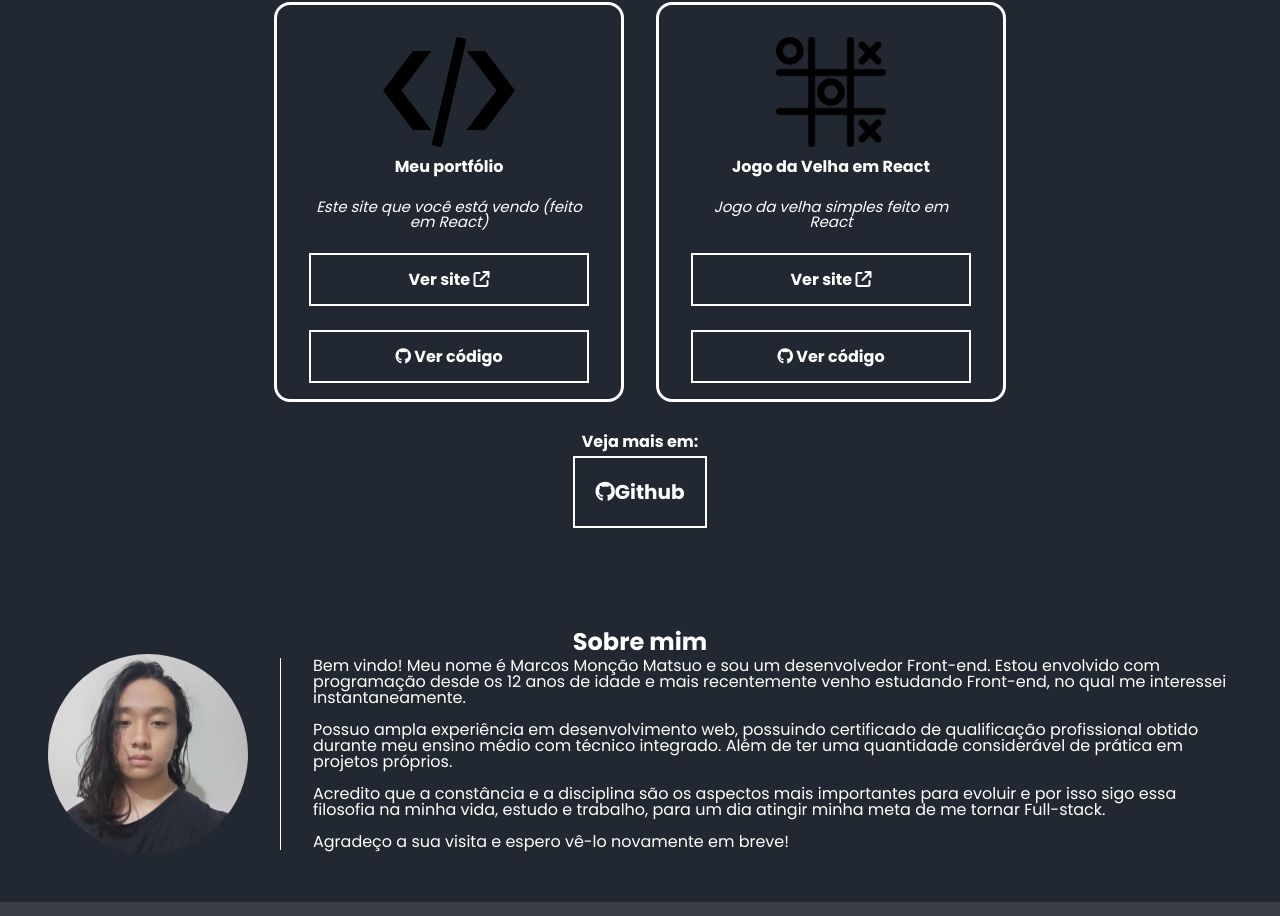
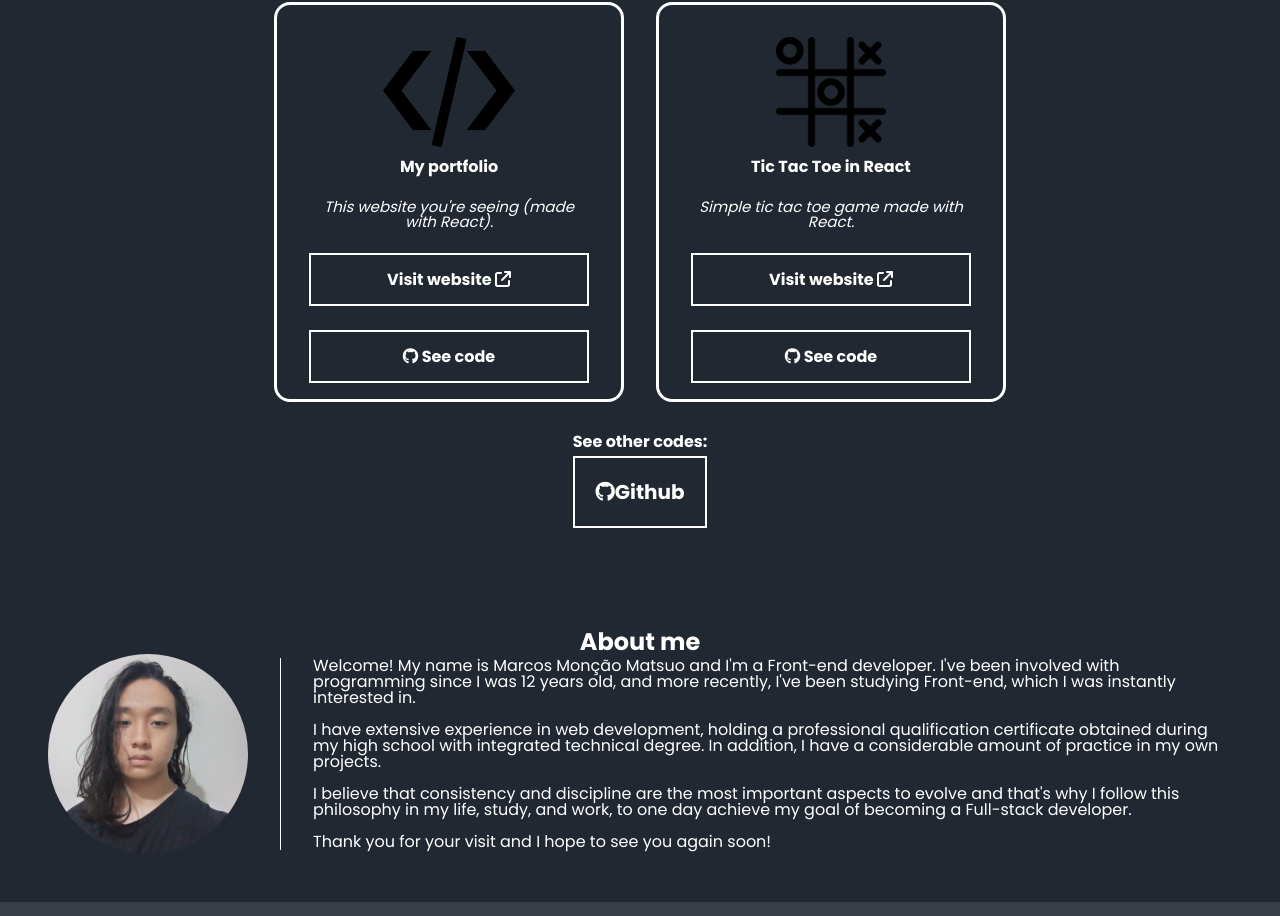
Before and after one commit to MarcMatsuo/portfolio-react, a React (Create React App) app: page / in a window 1280 px wide. Shown: the part 1780-2696 px from the top of the page. Built offline with nearby package versions, Linux system fonts and the light colour scheme.

Commit message:
Colocando tradução para inglês

```diff
--- a/src/App.js
+++ b/src/App.js
@@ -6,7 +6,10 @@ import Inicio from './components/Inicio';
 import Italic from './components/Italic';
 import Projetos from './components/Projetos';
 
+import { useTranslation } from 'react-i18next';
+
 function App() {
+  const {t} = useTranslation()
   return (
     <div className='app'>
       <Header />
@@ -15,8 +18,8 @@ function App() {
       <Projetos />
       <About />
       <footer style={{textAlign: "center", backgroundColor: "#393E46", padding: "1em"}}>
-        <Italic>Contato: mmatsuo460@gmail.com</Italic>
-        <Italic>Desenvolvido por Marcos Matsuo</Italic>
+        <Italic>{t('Contato')}: mmatsuo460@gmail.com</Italic>
+        <Italic>{t('Desenvolvido por')} Marcos Matsuo</Italic>
       </footer>
     </div>
   );
--- a/src/components/About/index.jsx
+++ b/src/components/About/index.jsx
@@ -2,20 +2,20 @@ import React from 'react';
 import Bold from '../Bold';
 import './About.css'
 import me from '../../img/eu.jpeg'
+import { useTranslation } from 'react-i18next';
 
 const About = () => {
+    const { t } = useTranslation()
+
     return (
         <div className='about'>
-            <Bold fontSize="24px">Sobre mim</Bold>
+            <Bold fontSize="24px">{t('Sobre mim')}</Bold>
             <div className='about__content'>
                 <img src={me} alt="Eu" />
-                <p className='about__text'>Bem vindo! Meu nome é Marcos Monção Matsuo
-                e sou um desenvolvedor Front-end. Estou envolvido com programação desde os 12 anos de idade e mais recentemente
-                venho estudando Front-end, no qual me interessei instantaneamente.<br /><br /> Possuo ampla experiência em desenvolvimento web,
-                possuindo certificado de qualificação profissional obtido durante meu ensino médio com técnico integrado.
-                Além de ter uma quantidade considerável de prática em projetos próprios.<br /><br />Acredito que a constância e a disciplina
-                são os aspectos mais importantes para evoluir e por isso sigo essa filosofia na minha vida, estudo e trabalho, para um dia
-                atingir minha meta de me tornar Full-stack.<br /><br />Agradeço a sua visita e espero vê-lo novamente em breve!</p>
+                <p className='about__text'>{t(`Bem vindo! Meu nome é Marcos Monção Matsuo e sou um desenvolvedor Front-end. Estou envolvido com programação desde os 12 anos de idade e mais recentemente venho estudando Front-end, no qual me interessei instantaneamente.`)}
+                <br /><br /> {t(`Possuo ampla experiência em desenvolvimento web, possuindo certificado de qualificação profissional obtido durante meu ensino médio com técnico integrado. Além de ter uma quantidade considerável de prática em projetos próprios.`)}
+                <br /><br /> {t(`Acredito que a constância e a disciplina são os aspectos mais importantes para evoluir e por isso sigo essa filosofia na minha vida, estudo e trabalho, para um dia atingir minha meta de me tornar Full-stack.`)}
+                <br /><br /> {t(`Agradeço a sua visita e espero vê-lo novamente em breve!`)}</p>
             </div>
         </div>
     );
--- a/src/components/Card/index.jsx
+++ b/src/components/Card/index.jsx
@@ -3,14 +3,16 @@ import ImagemNome from '../ImagemNome';
 import Italic from '../Italic';
 import Link from '../Link';
 import './Card.css'
+import {useTranslation} from "react-i18next"
 
 const Card = (props) => {
+    const { t } = useTranslation()
     return (
         <div className='card'>
             <ImagemNome img={props.img}>{props.nome}</ImagemNome>
             <Italic fontSize="15px">{props.description}</Italic>
-            <Link fontSize="16px" link={props.linkSite}>Ver site <i class="fa-solid fa-arrow-up-right-from-square"></i></Link>
-            <Link fontSize="16px" link={props.linkGit}><i class="fa-brands fa-github" ></i> Ver código</Link>
+                <Link fontSize="16px" link={props.linkSite}>{t('Ver site')} <i class="fa-solid fa-arrow-up-right-from-square"></i></Link>
+            <Link fontSize="16px" link={props.linkGit}><i class="fa-brands fa-github" ></i> {t('Ver código')}</Link>
         </div>
     );
 }
--- a/src/components/Projetos/index.jsx
+++ b/src/components/Projetos/index.jsx
@@ -17,8 +17,8 @@ const Projetos = () => {
             renderProjects.push(
                 <li>
                     <Card
-                        nome={element.nome}
-                        description={element.description}
+                        nome={t(element.nome)}
+                        description={t(element.description)}
                         img={element.img}
                         linkSite={element.linkSite}
                         linkGit={element.linkGit}>
@@ -35,7 +35,7 @@ const Projetos = () => {
             <ul className="lista__projetos">
                {handleRenderProjects(projectsList)}
             </ul>
-            <Bold fontSize="16px">Veja mais em:</Bold>
+            <Bold fontSize="16px">{t('Veja mais em:')}</Bold>
             <div>
                 <Link link="https://www.github.com/MarcMatsuo"><i class="fa-brands fa-github" ></i>Github</Link>
             </div>
--- a/src/i18n/locales/en-us/en-us.json
+++ b/src/i18n/locales/en-us/en-us.json
@@ -8,6 +8,25 @@
         "Possuo conhecimento:": "Satisfactory level proficiency:",
         "Olá, eu sou": "Hi, i'm",
         "Desenvolvedor Front End": "Front End developer",
-        "Ver site": "Visit website"
+        "Ver site": "Visit website",
+        "Ver código": "See code",
+        "Numero Secreto": "Secret Number",
+        "Site com interface simples conectado a API de reconhecimento de voz Web Speech API.": "Website with a simple interface connected to the Web Speech API voice recognition API.",
+        "Rick and Morty characters": "Rick and Morty characters",
+        "Página que lista os personagens de Rick and Morty consumindo uma API.": "Page that lists the characters from Rick and Morty consuming an API.",
+        "Alura Books": "Alura Books",
+        "Exemplo de E-commerce responsivo.": "Responsive e-commerce example.",
+        "Meu portfólio": "My portfolio",
+        "Este site que você está vendo (feito em React)": "This website you're seeing (made with React).",
+        "Jogo da Velha em React": "Tic Tac Toe in React",
+        "Jogo da velha simples feito em React": "Simple tic tac toe game made with React.",
+        "Veja mais em:": "See other codes:",
+        "Sobre mim": "About me",
+        "Bem vindo! Meu nome é Marcos Monção Matsuo e sou um desenvolvedor Front-end. Estou envolvido com programação desde os 12 anos de idade e mais recentemente venho estudando Front-end, no qual me interessei instantaneamente.": "Welcome! My name is Marcos Monção Matsuo and I'm a Front-end developer. I've been involved with programming since I was 12 years old, and more recently, I've been studying Front-end, which I was instantly interested in.",
+        "Possuo ampla experiência em desenvolvimento web, possuindo certificado de qualificação profissional obtido durante meu ensino médio com técnico integrado. Além de ter uma quantidade considerável de prática em projetos próprios.": "I have extensive experience in web development, holding a professional qualification certificate obtained during my high school with integrated technical degree. In addition, I have a considerable amount of practice in my own projects.",
+        "Acredito que a constância e a disciplina são os aspectos mais importantes para evoluir e por isso sigo essa filosofia na minha vida, estudo e trabalho, para um dia atingir minha meta de me tornar Full-stack.": "I believe that consistency and discipline are the most important aspects to evolve and that's why I follow this philosophy in my life, study, and work, to one day achieve my goal of becoming a Full-stack developer.",
+        "Agradeço a sua visita e espero vê-lo novamente em breve!": "Thank you for your visit and I hope to see you again soon!",
+        "Contato": "Contact",
+        "Desenvolvido por": "Developed by"
     }
 }
--- a/src/index.js
+++ b/src/index.js
@@ -2,7 +2,7 @@ import React from 'react';
 import ReactDOM from 'react-dom/client';
 import './index.css';
 import App from './App';
-import '../src/i18n/index'
+import '../src/i18n'
 
 const root = ReactDOM.createRoot(document.getElementById('root'));
 root.render(
--- a/src/listas/projectsList.js
+++ b/src/listas/projectsList.js
@@ -1,3 +1,5 @@
+
+
 const projectsList = [
     {
         "nome": "Numero Secreto",
```
